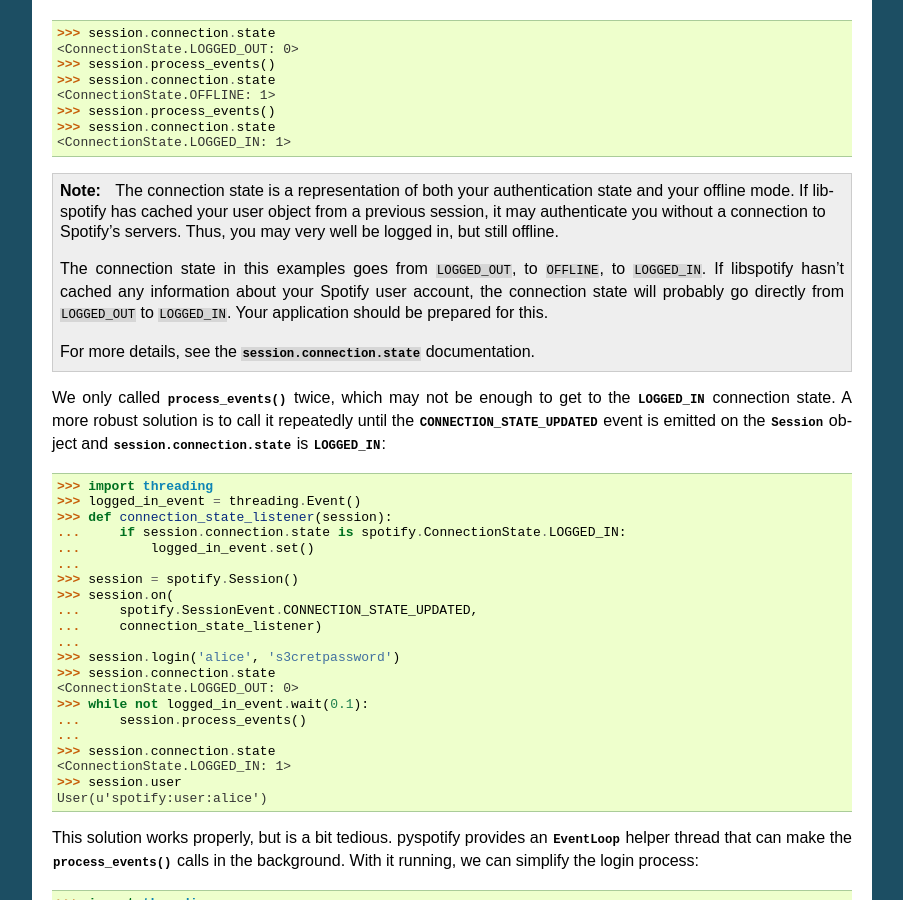
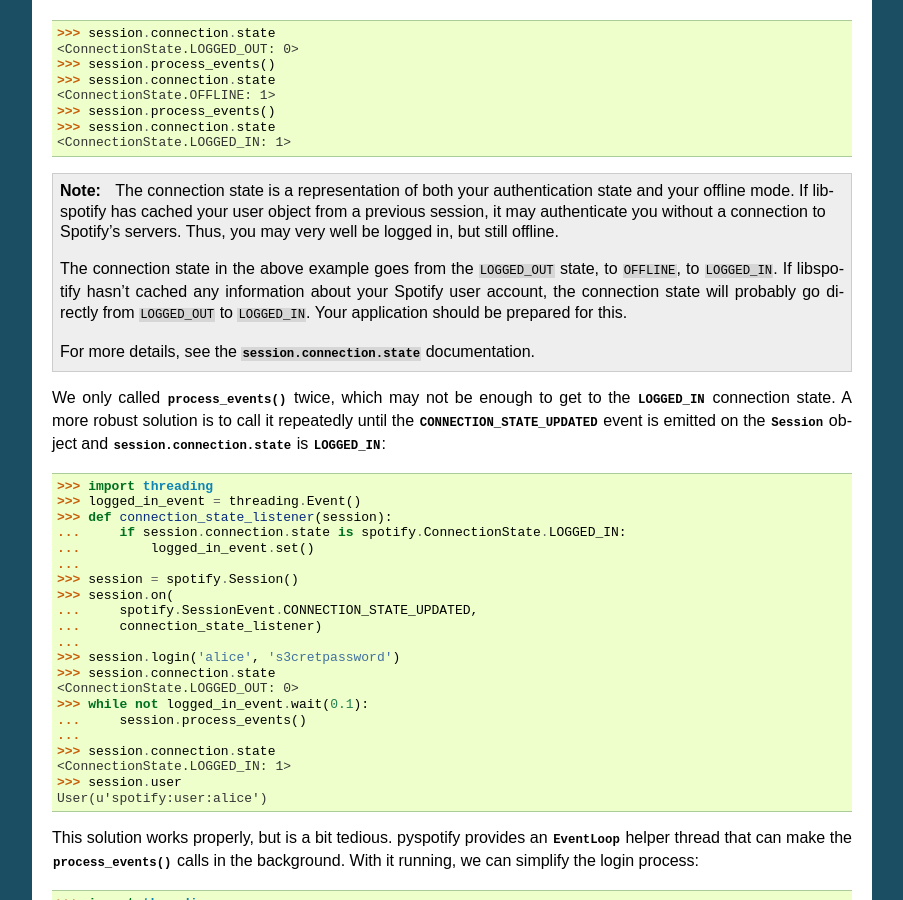
Before and after one commit to jodal/pyspotify, a Sphinx documentation site: the page built from docs/quickstart.rst, in a window 1280 px wide and 900 px high, scrolled down 1589 px. Shown: the whole window, without its empty margins (198-1101 px from the left). Built offline with Sphinx 7.4.7, drawn with Linux system fonts in a browser that asks for light colours; pages that are not in the unit, such as notebooks, are missing from menus.

Commit message:
docs: Fix typo

```diff
--- a/docs/quickstart.rst
+++ b/docs/quickstart.rst
@@ -125,11 +125,11 @@ succeeded or failed::
     previous session, it may authenticate you without a connection to Spotify's
     servers. Thus, you may very well be logged in, but still offline.
 
-    The connection state in this examples goes from ``LOGGED_OUT``, to
-    ``OFFLINE``, to ``LOGGED_IN``. If libspotify hasn't cached any information
-    about your Spotify user account, the connection state will probably go
-    directly from ``LOGGED_OUT`` to ``LOGGED_IN``. Your application should be
-    prepared for this.
+    The connection state in the above example goes from the ``LOGGED_OUT``
+    state, to ``OFFLINE``, to ``LOGGED_IN``. If libspotify hasn't cached any
+    information about your Spotify user account, the connection state will
+    probably go directly from ``LOGGED_OUT`` to ``LOGGED_IN``. Your application
+    should be prepared for this.
 
     For more details, see the :attr:`session.connection.state
     <spotify.connection.Connection.state>` documentation.
```
